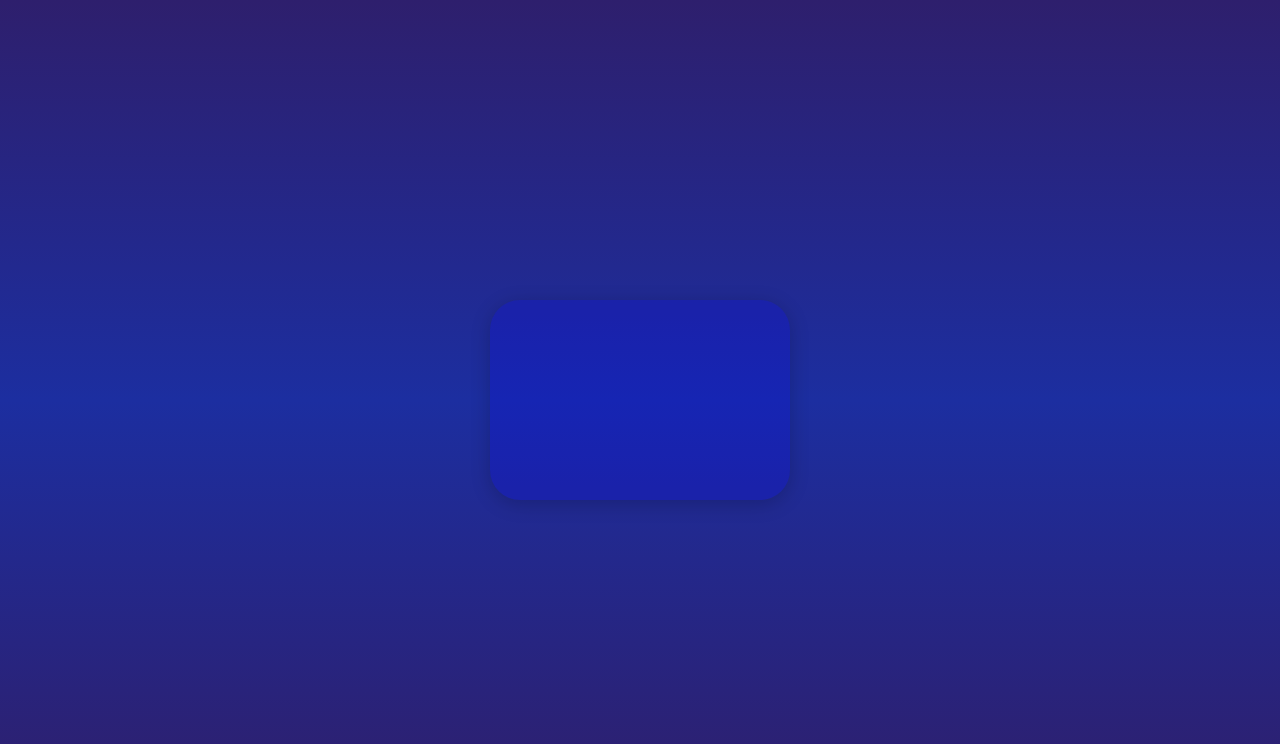
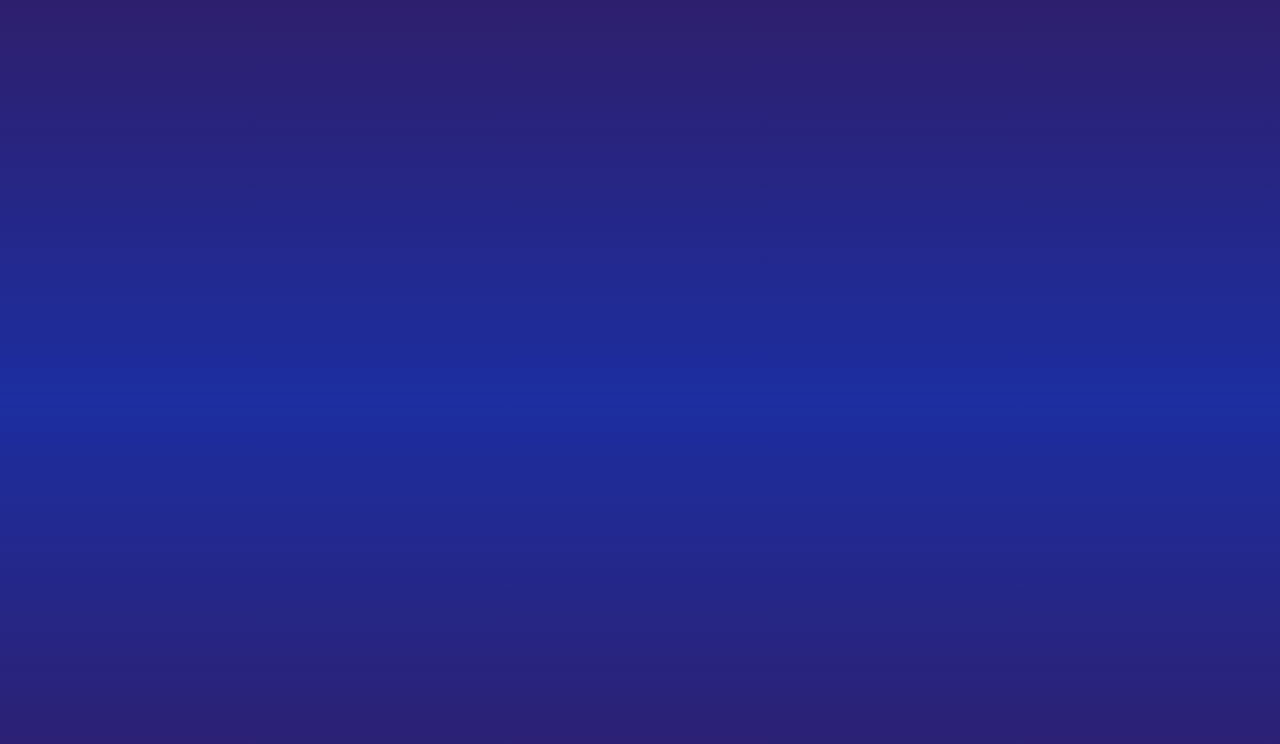
Before and after one commit to SatohAyaka/leaving-match-front, a Next.js app: page / in a window 1280 px wide. Shown: the top 744 px of the page. Built offline with nearby package versions, Linux system fonts and the light colour scheme.

Commit message:
fix: 真ん中の四角消しとばし

```diff
--- a/src/components/waintingDisplay.tsx
+++ b/src/components/waintingDisplay.tsx
@@ -2,8 +2,6 @@ import "../styles/result.css";
 export default function WaitingDisplay() {
     return (
         <div className={`display night`}>
-            <div className="center-box">
-            </div>
         </div>
     );
 }
```
